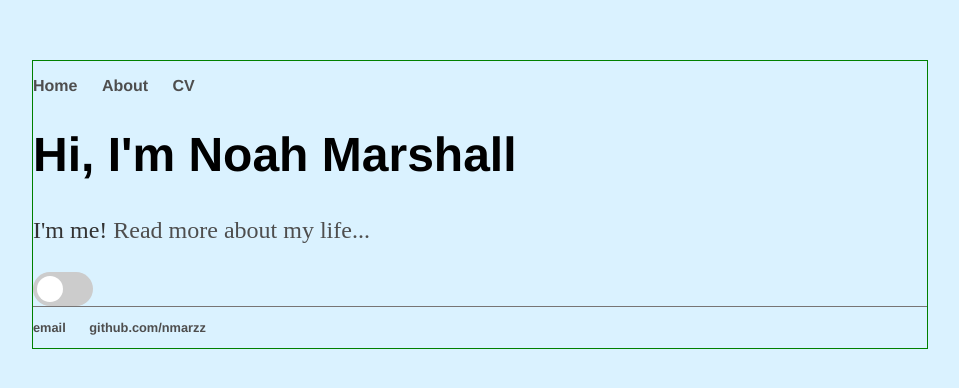
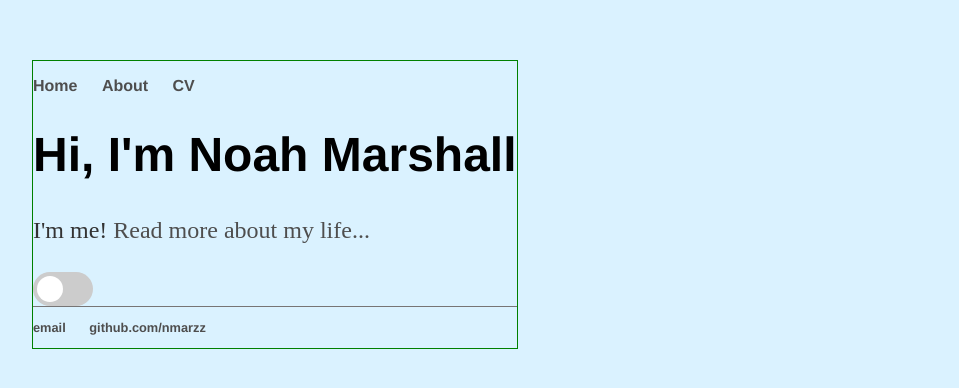
Before and after one commit to nmarzz/nmarzz.github.io, a Jekyll site: the page built from index.html, in a window 1280 px wide. Shown: the top 388 px of the page, without its empty margins (28-987 px from the left). Built offline with Jekyll 4.4.1, drawn with Linux system fonts in a browser that asks for light colours.

Commit message:
updating

```diff
--- a/css/main.css
+++ b/css/main.css
@@ -48,8 +48,12 @@ ul.posts li {
     list-style: none;
 }
 
+
 .boxed {
+  position: absolute;
   border: 1px solid green ;
+  background-color: #daf2ff;
+  z-index: 20;
 }
 
 
```
